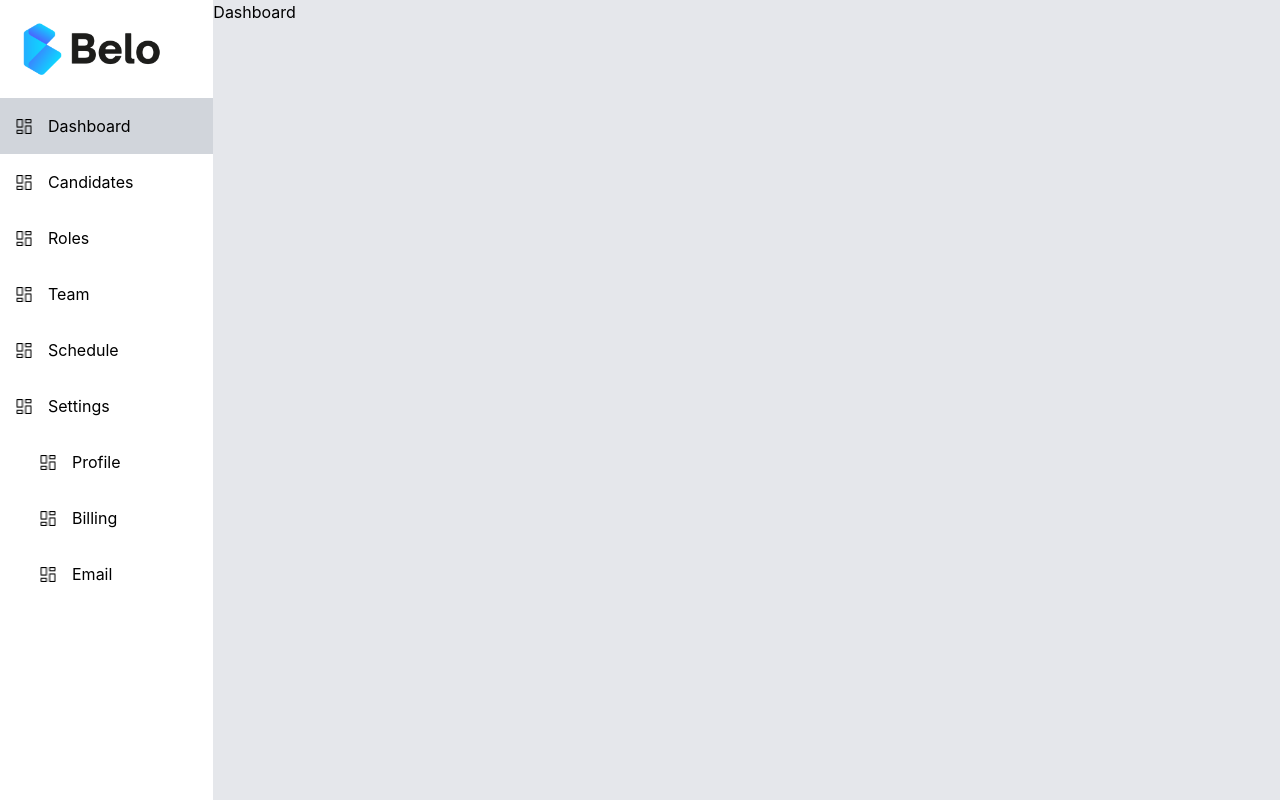
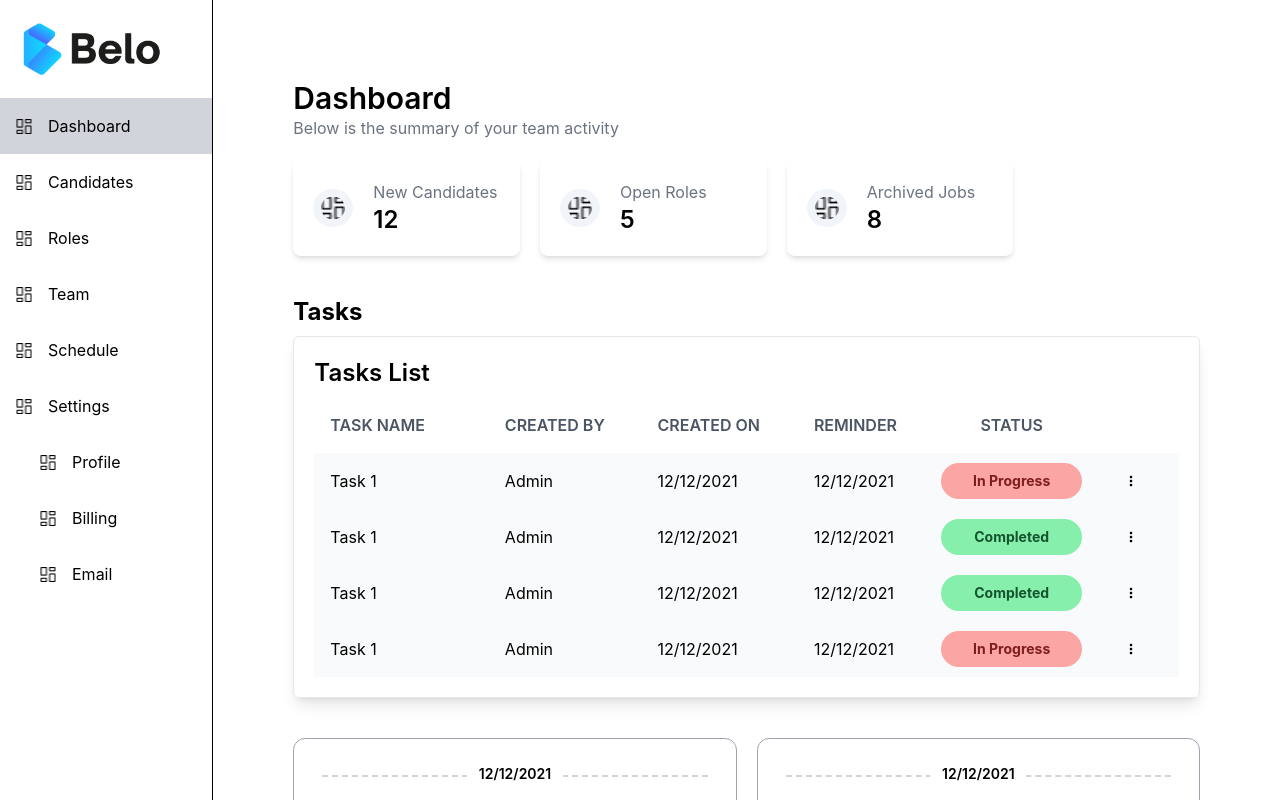
Before and after one commit to Sohaib-Ahmed869/Belo2.0, a React (Create React App) app: page /admindashboard in a window 1280 px wide. Built offline with nearby package versions, Linux system fonts and the light colour scheme.

Commit message:
Dashboard layout

```diff
--- a/src/AdminDashboard/DashboardLayout.js
+++ b/src/AdminDashboard/DashboardLayout.js
@@ -2,11 +2,14 @@ import React, { useState } from "react";
 import Logo from "../Assets/Logo.png";
 import dashboard from "../Assets/dashboard.png";
 
+
+import Dashboard from "./dashboard";
+
 const DashboardLayout = () => {
   const [activeOption, setActiveOption] = useState("Dashboard");
   return (
-    <div className="flex flex-row h-screen w-full">
-      <div className="w-1/6 bg-white">
+    <div className="flex flex-row w-full">
+      <div className="w-1/6 bg-white border-r border-black">
         <img src={Logo} alt="logo" className="w-36 m-5" />
         <div className="flex flex-col items-start justify-center text-black ">
           <div
@@ -93,7 +96,19 @@ const DashboardLayout = () => {
         </div>
       </div>
       <div className="w-5/6 bg-gray-200">
-        <p>Dashboard</p>
+        {
+          {
+            Dashboard: <Dashboard />,
+            Candidates: <div>Candidates</div>,
+            Roles: <div>Roles</div>,
+            Team: <div>Team</div>,
+            Schedule: <div>Schedule</div>,
+            Settings: <div>Settings</div>,
+            Profile: <div>Profile</div>,
+            Billing: <div>Billing</div>,
+            Email: <div>Email</div>,
+          }[activeOption]
+        }
       </div>
     </div>
   );
--- /dev/null
+++ b/src/AdminDashboard/dashboard.js
@@ -0,0 +1,253 @@
+import React, { useState, useEffect } from "react";
+import { BiDotsVerticalRounded } from "react-icons/bi";
+import dashboard from "../Assets/dashboard.png";
+import profilepic from "../Assets/profilepic.png";
+const data = [
+  {
+    title: "New Candidates",
+    value: "12",
+  },
+  {
+    title: "Open Roles",
+    value: "5",
+  },
+  {
+    title: "Archived Jobs",
+    value: "8",
+  },
+];
+
+const TaskList = [
+  {
+    taskname: "Task 1",
+    createdby: "Admin",
+    createdOn: "12/12/2021",
+    Reminder: "12/12/2021",
+    Status: "In Progress",
+  },
+  {
+    taskname: "Task 1",
+    createdby: "Admin",
+    createdOn: "12/12/2021",
+    Reminder: "12/12/2021",
+    Status: "Completed",
+  },
+  {
+    taskname: "Task 1",
+    createdby: "Admin",
+    createdOn: "12/12/2021",
+    Reminder: "12/12/2021",
+    Status: "Completed",
+  },
+  {
+    taskname: "Task 1",
+    createdby: "Admin",
+    createdOn: "12/12/2021",
+    Reminder: "12/12/2021",
+    Status: "In Progress",
+  },
+];
+
+const activities = [
+  {
+    by: "John Doe",
+    activity: "comment",
+    post: "Development",
+    date: "12/12/2021",
+    time: "12:00 AM",
+  },
+  {
+    by: "Jane Doe",
+    activity: "comment",
+    post: "Development",
+    date: "13/12/2021",
+    time: "12:00 PM",
+  },
+  {
+    by: "John Doe",
+    activity: "comment",
+    post: "Development",
+    date: "14/12/2021",
+    time: "11:00 AM",
+  },
+];
+
+const messages = [
+  {
+    by: "John Doe",
+    message: "Hello",
+    date: "12/12/2021",
+  },
+  {
+    by: "Jane Doe",
+    message: "Hello",
+    date: "12/12/2021",
+  },
+  {
+    by: "John Doe",
+    message: "Hello",
+    date: "12/12/2021",
+  },
+];
+const Dashboard = () => {
+  const [activitiesDates, setActivitiesDates] = useState([]);
+
+  useEffect(() => {
+    const uniqueDates = [
+      ...new Set(activities.map((activity) => activity.date)),
+    ];
+    setActivitiesDates(uniqueDates);
+  }, [activities]);
+
+  const [messagesDates, setMessagesDates] = useState(
+    messages.map((message) => message.date)
+  );
+
+  useEffect(() => {
+    const uniqueDates = [...new Set(messages.map((message) => message.date))];
+    setMessagesDates(uniqueDates);
+  }, [messages]);
+
+  return (
+    <div className="p-20 bg-white h-screen w-full overflow-y-auto">
+      <h1 className="text-3xl font-semibold">Dashboard</h1>
+      <p className="text-gray-500">
+        Below is the summary of your team activity
+      </p>
+      <div className="flex flex-row gap-5 mt-5">
+        {data.map((item) => (
+          <div className="flex bg-white w-1/4 p-5 rounded-lg shadow-md items-center gap-5">
+            <div>
+              <img
+                src={dashboard}
+                alt="dashboard"
+                className="w-10 p-2 bg-slate-100 rounded-full"
+              />
+            </div>
+            <div>
+              <p className="text-gray-500">{item.title}</p>
+              <p className="text-2xl font-semibold">{item.value}</p>
+            </div>
+          </div>
+        ))}
+      </div>
+      <h1 className="text-2xl font-bold mt-10 mb-2">Tasks</h1>
+      <div className="table w-full mt-2 border rounded-md p-5 shadow-lg">
+        <h1 className="text-2xl font-semibold">Tasks List</h1>
+        <table className="w-full border-none mt-2">
+          <tr className="text-left">
+            <th className="font-semibold text-gray-600 p-4">TASK NAME</th>
+            <th className="font-semibold text-gray-600">CREATED BY</th>
+            <th className="font-semibold text-gray-600">CREATED ON</th>
+            <th className="font-semibold text-gray-600">REMINDER</th>
+            <th className="font-semibold text-gray-600 text-center">STATUS</th>
+            <th className="w-16 text-center"></th>
+          </tr>
+          {TaskList.map((task) => (
+            <tr className="items-center justify-center bg-gray-50">
+              <td className="p-4">{task.taskname}</td>
+              <td>{task.createdby}</td>
+              <td>{task.createdOn}</td>
+              <td>{task.Reminder}</td>
+              <td>
+                <div
+                  className={`${
+                    task.Status === "Completed"
+                      ? "text-green-900 font-bold text-sm bg-green-300 p-2 rounded-full text-center"
+                      : "text-red-900 font-bold text-sm bg-red-300 p-2 rounded-full text-center"
+                  }`}
+                >
+                  {task.Status}
+                </div>
+              </td>
+              <td className="w-24 text-center flex justify-center items-center p-5">
+                <BiDotsVerticalRounded />
+              </td>
+            </tr>
+          ))}
+        </table>
+      </div>
+      <div className="flex flex-row gap-5 mt-10 pb-20">
+        <div className="w-1/2 border border-gray-400 rounded-xl p-2">
+          {activitiesDates.map((date) => (
+            <div className="bg-white p-5 mt-2 flex flex-col justify-center items-center ">
+              <div className="line h-1 w-full border-t-2 border-gray-300 border-dashed"></div>
+              <h1
+                className="text-sm font-semibold bg-white w-24 text-center"
+                style={{ marginTop: "-15px" }}
+              >
+                {date}
+              </h1>
+              {activities.map(
+                (activity) =>
+                  activity.date === date && (
+                    <div className="flex flex-row gap-5 mt-2 items-center">
+                      <img
+                        src={profilepic}
+                        alt="dashboard"
+                        className="w-12 h-12 bg-slate-100 rounded-full"
+                      />
+                      <div className="flex flex-col gap-5 mt-2">
+                        <div className="flex flex-row gap-2">
+                          <p className="font-semibold">{activity.by}</p>
+                          <p className=" text-gray-500">
+                            has left a {activity.activity} on the post
+                          </p>
+                          <p className="font-semibold">{activity.post}</p>
+                        </div>
+                        <div>
+                          <p className="text-gray-500 text-sm">
+                            {activity.time}
+                          </p>
+                        </div>
+                      </div>
+                    </div>
+                  )
+              )}
+            </div>
+          ))}
+        </div>
+        <div className="w-1/2 border border-gray-400 rounded-xl p-2">
+          {messagesDates.map((date) => (
+            <div className="bg-white p-5 mt-2 flex flex-col justify-center items-center ">
+              <div className="line h-1 w-full border-t-2 border-gray-300 border-dashed"></div>
+              <h1
+                className="text-sm font-semibold bg-white w-24 text-center"
+                style={{ marginTop: "-15px" }}
+              >
+                {date}
+              </h1>
+              <div className="flex flex-col w-full">
+                {messages.map(
+                  (message) =>
+                    message.date === date && (
+                      <div className="flex flex-row gap-5 mt-2 items-center">
+                        <img
+                          src={profilepic}
+                          alt="dashboard"
+                          className="w-12 h-12 bg-slate-100 rounded-full"
+                        />
+                        <div className="flex flex-col gap-5 mt-2">
+                          <div className="flex flex-row gap-2">
+                            <p className="font-semibold">{message.by}</p>
+                            <p className=" text-gray-500">has sent a message</p>
+                          </div>
+                          <div>
+                            <p className="text-gray-500 text-sm">
+                              {message.message}
+                            </p>
+                          </div>
+                        </div>
+                      </div>
+                    )
+                )}
+              </div>
+            </div>
+          ))}
+        </div>
+      </div>
+    </div>
+  );
+};
+
+export default Dashboard;
```
Also changed, not shown: src/Assets/profilepic.png (added).
